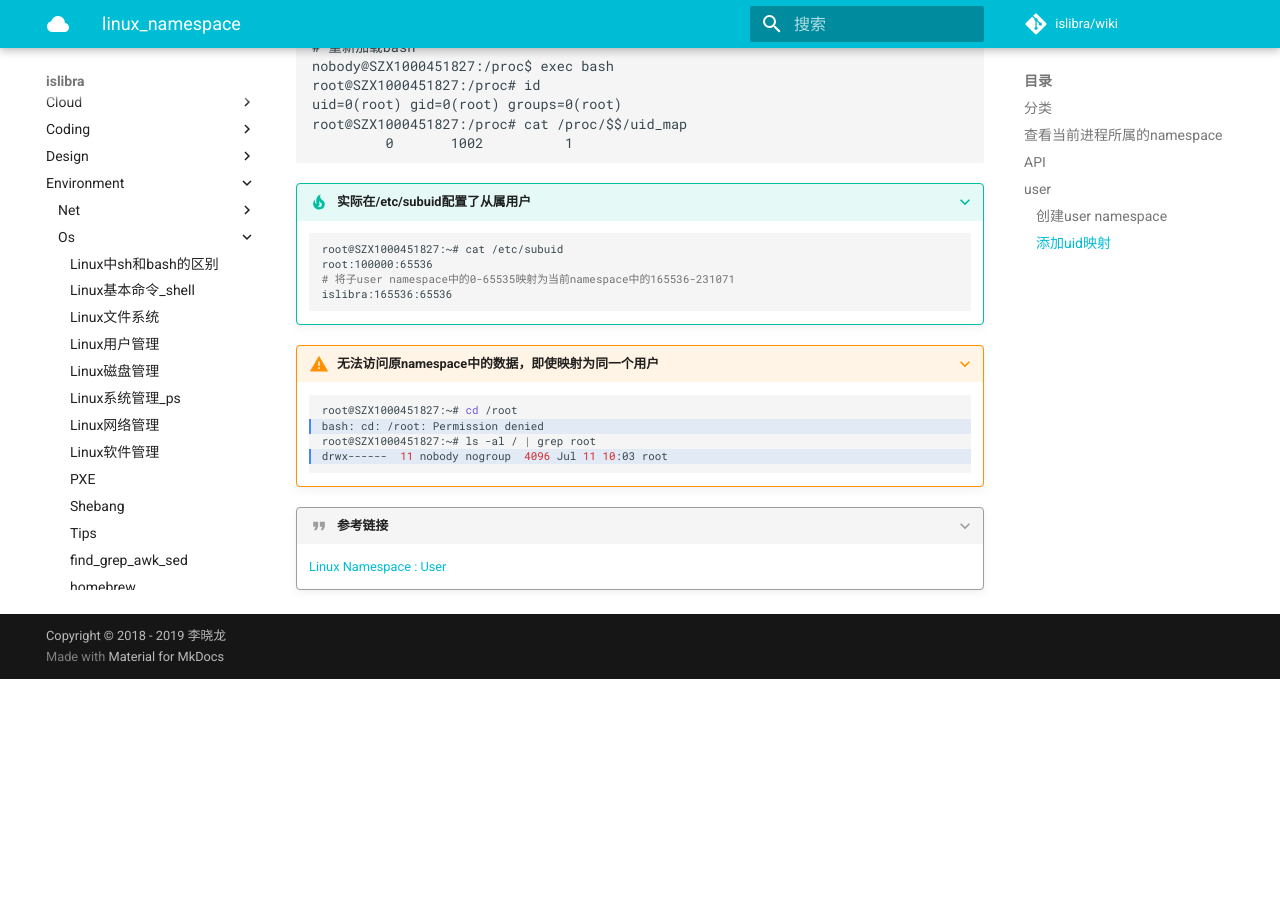
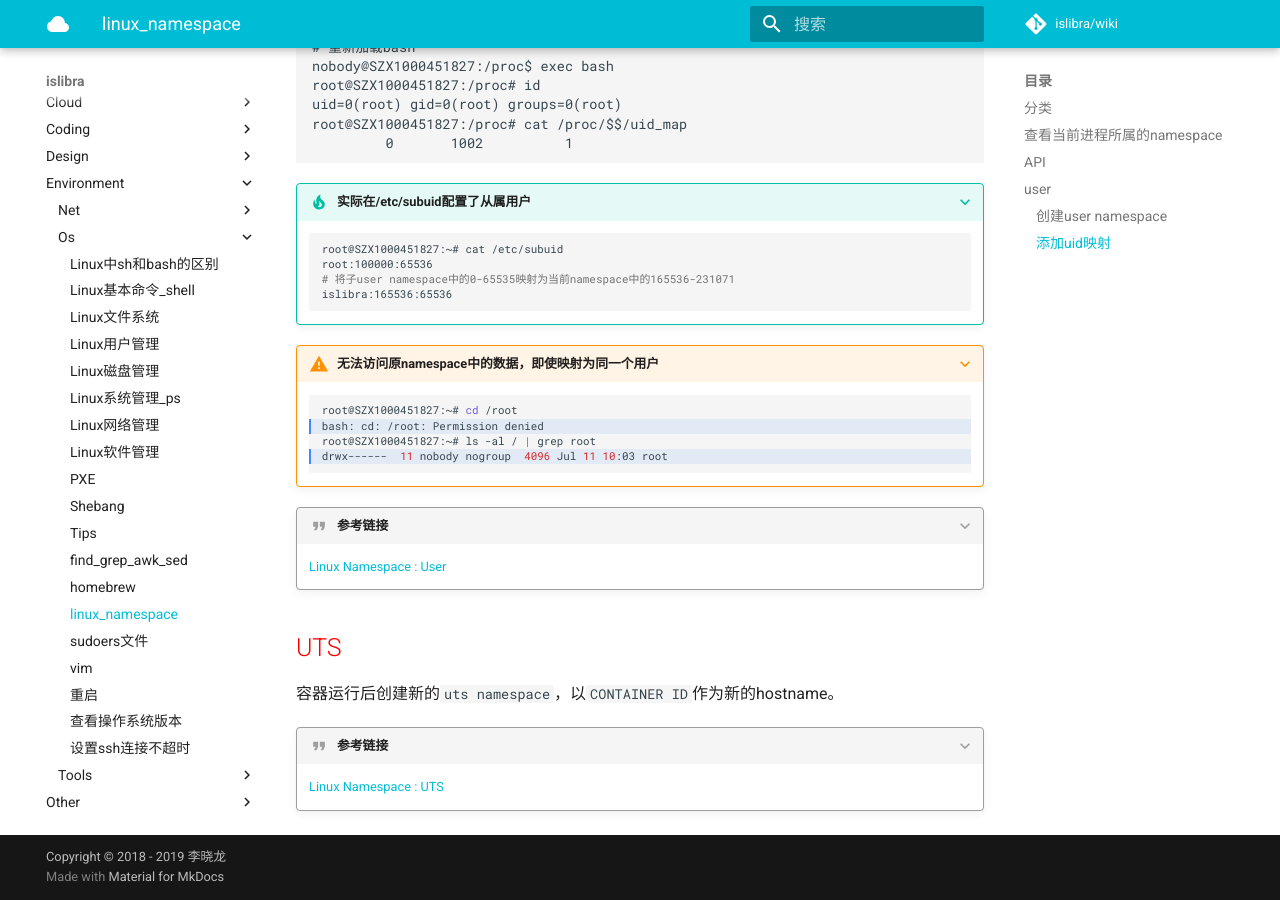
Before and after one commit to islibra/wiki, an MkDocs documentation site: the page built from docs/environment/os/linux_namespace.md, in a window 1280 px wide and 900 px high, scrolled down 4307 px. Built offline with MkDocs 1.6.1 and Material for MkDocs 9.7.7, drawn with Linux system fonts in a browser that asks for light colours; comment, search, counter and statistics services are not loaded; before the commit the page ends 4986 px from its top, so only the background shows below that.

Commit message:
Update linux_namespace.md

```diff
--- a/docs/environment/os/linux_namespace.md
+++ b/docs/environment/os/linux_namespace.md
@@ -214,3 +214,11 @@ root@SZX1000451827:/proc# cat /proc/$$/uid_map
 
 ???+ quote "参考链接"
     [Linux Namespace : User](https://www.cnblogs.com/sparkdev/p/9462838.html)
+
+
+## UTS
+
+容器运行后创建新的`uts namespace`，以`CONTAINER ID`作为新的hostname。
+
+???+ quote "参考链接"
+    [Linux Namespace : UTS](https://www.cnblogs.com/sparkdev/p/9377072.html)
```
